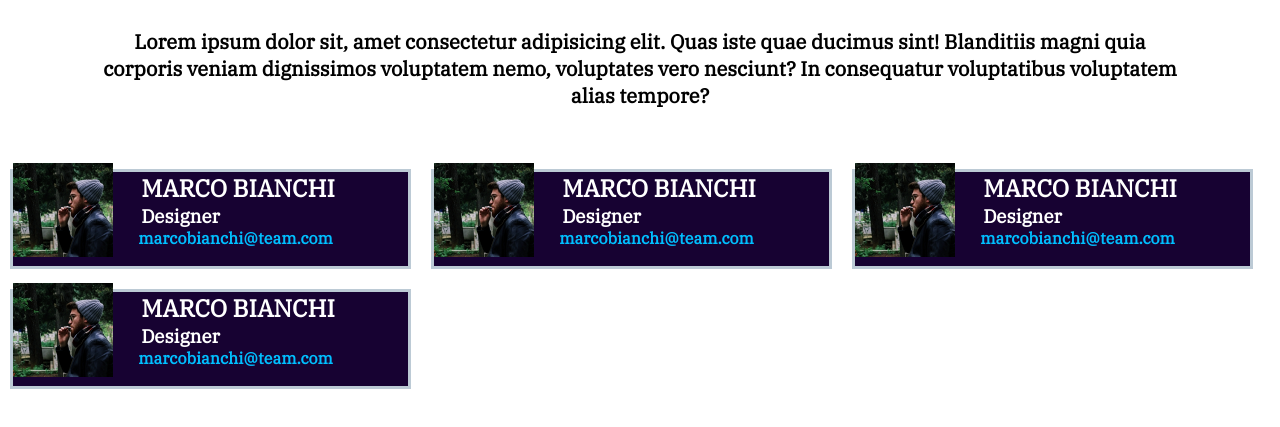
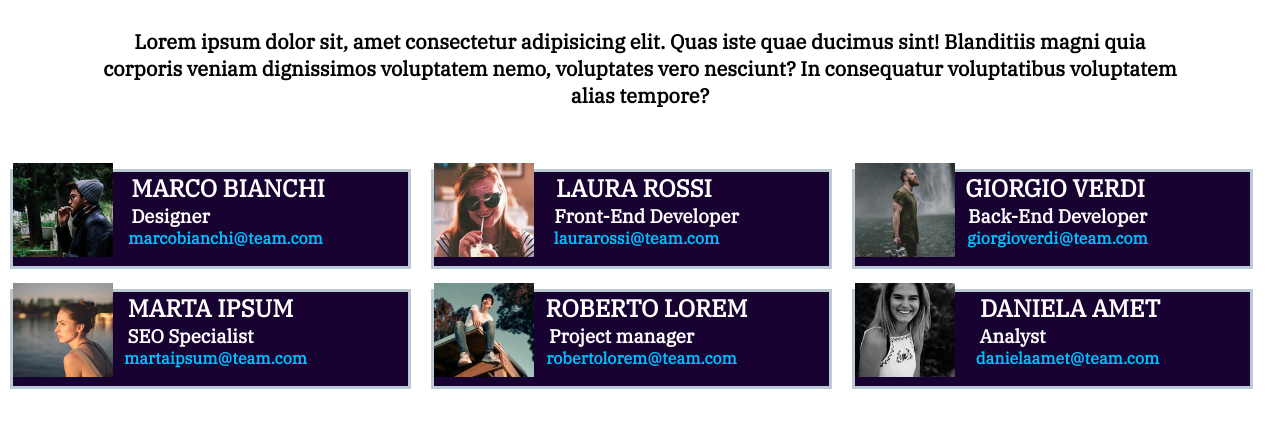
Before and after one commit to Franpan94/html-css-float-cards, a plain HTML site: page index.html in a window 1280 px wide. Shown: the part 151-578 px from the top of the page. Drawn offline with Linux system fonts and the light colour scheme.

Commit message:
Fine esercizio

```diff
--- a/css/style.css
+++ b/css/style.css
@@ -23,7 +23,6 @@
 
 .container{
          width: 1300px;
-         height: 450px;
          margin: auto;
          margin-top: 50px;
      }
@@ -50,18 +49,179 @@
 }
 
 .container-one h2{
-    margin-left: 55px;
+    margin-left: 35px;
     color: white;
 }
 
 .container-one h3{
-    margin-right: 60px;
+    margin-right: 80px;
     color: white;
 }
 
 .container-one a{
     text-decoration: none;
     color: deepskyblue;
-    margin-left: 50px;
+    margin-left: 30px;
     font-weight: bold;
 }
+
+.female-one{
+    width: 100px;
+    height: 100%;
+    margin-right: 295px;
+    margin-top: -85px;
+    background-image: url(../img/female1.png);
+    background-position: center;
+    background-size: cover;
+}
+
+.container-two {
+    width: calc(100% / 3 -20px);
+        height: 100px;
+        background-color: rgb(23, 2, 50);
+        border: 3px solid rgb(188, 202, 213);
+        margin-top: 10px;
+        margin: 10px;
+        font-family: 'IBM Plex Serif', serif;
+        float: left;
+}
+
+.container-two h2{
+    margin-left: 5px;
+    color: white;
+}
+
+.container-two h3{
+    margin-left: 30px;
+    color: white;
+}
+
+.container-two a{
+    text-decoration: none;
+    color: deepskyblue;
+    margin-left: 10px;
+    font-weight: bold;
+}
+
+.male-two{
+    width: 100px;
+    height: 100%;
+    margin-right: 295px;
+    margin-top: -85px;
+    background-image: url(../img/male2.png);
+    background-position: center;
+    background-size: cover;
+}
+
+.container-three {
+    width: calc(100% / 3 -20px);
+        height: 100px;
+        background-color: rgb(23, 2, 50);
+        border: 3px solid rgb(188, 202, 213);
+        margin-top: 10px;
+        margin: 10px;
+        font-family: 'IBM Plex Serif', serif;
+        float: left;
+}
+
+.container-three h2{
+    margin-left: 5px;
+    color: white;
+}
+
+.container-three h3{
+    margin-left: 10px;
+    color: white;
+}
+
+.container-three a{
+    text-decoration: none;
+    color: deepskyblue;
+    margin-left: 10px;
+    font-weight: bold;
+}
+
+.female-two{
+    width: 100px;
+    height: 100%;
+    margin-right: 295px;
+    margin-top: -85px;
+    background-image: url(../img/female2.png);
+    background-position: center;
+    background-size: cover;
+}
+
+.container-four {
+    width: calc(100% / 3 -20px);
+        height: 100px;
+        background-color: rgb(23, 2, 50);
+        border: 3px solid rgb(188, 202, 213);
+        margin-top: 10px;
+        margin: 10px;
+        font-family: 'IBM Plex Serif', serif;
+        float: left;
+}
+
+.container-four h2{
+    color: white;
+}
+
+.container-four h3{
+    margin-right: 40px;
+    color: white;
+}
+
+.container-four a{
+    text-decoration: none;
+    color: deepskyblue;
+    margin-left: 10px;
+    font-weight: bold;
+}
+
+.male-three{
+    width: 100px;
+    height: 100%;
+    margin-right: 295px;
+    margin-top: -85px;
+    background-image: url(../img/male3.png);
+    background-position: center;
+    background-size: cover;
+}
+
+.container-five {
+    width: calc(100% / 3 -20px);
+        height: 100px;
+        background-color: rgb(23, 2, 50);
+        border: 3px solid rgb(188, 202, 213);
+        margin-top: 10px;
+        margin: 10px;
+        font-family: 'IBM Plex Serif', serif;
+        float: left;
+}
+
+.container-five h2{
+    color: white;
+    margin-left: 30px;
+}
+
+.container-five h3{
+    margin-right: 20px;
+    color: white;
+}
+
+.container-five a{
+    text-decoration: none;
+    color: deepskyblue;
+    margin-left: 20px;
+    font-weight: bold;
+}
+
+.female-three{
+    width: 100px;
+    height: 100%;
+    margin-right: 295px;
+    margin-top: -85px;
+    background-image: url(../img/female3.png);
+    background-position: center;
+    background-size: cover;
+}
--- a/index.html
+++ b/index.html
@@ -21,23 +21,35 @@
                 <a href="mailto:">marcobianchi@team.com</a>
                 <div class="male-one"></div>
             </div>
-            <div class="container-one">
-                <h2> MARCO BIANCHI</h2>
-                <h3>Designer</h3>
-                <a href="mailto:">marcobianchi@team.com</a>
-                <div class="male-one"></div>
+            <div class="container-two">
+                <h2>LAURA ROSSI</h2>
+                <h3>Front-End Developer</h3>
+                <a href="mailto:">laurarossi@team.com</a>
+                <div class="female-one"></div>
+            </div>
+            <div class="container-three">
+                <h2>GIORGIO VERDI</h2>
+                <h3>Back-End Developer</h3>
+                <a href="mailto:">giorgioverdi@team.com</a>
+                <div class="male-two"></div>
+            </div>
+            <div class="container-four">
+                <h2> MARTA IPSUM</h2>
+                <h3>SEO Specialist</h3>
+                <a href="mailto:">martaipsum@team.com</a>
+                <div class="female-two"></div>
+            </div>
+            <div class="container-five">
+                <h2> ROBERTO LOREM</h2>
+                <h3>Project manager</h3>
+                <a href="mailto:">robertolorem@team.com</a>
+                <div class="male-three"></div>
             </div>
             <div class="container-one">
-                <h2> MARCO BIANCHI</h2>
-                <h3>Designer</h3>
-                <a href="mailto:">marcobianchi@team.com</a>
-                <div class="male-one"></div>
-            </div>
-            <div class="container-one">
-                <h2> MARCO BIANCHI</h2>
-                <h3>Designer</h3>
-                <a href="mailto:">marcobianchi@team.com</a>
-                <div class="male-one"></div>
+                <h2> DANIELA AMET</h2>
+                <h3>Analyst</h3>
+                <a href="mailto:">danielaamet@team.com</a>
+                <div class="female-three"></div>
             </div>
         </div>
     </main>
```
